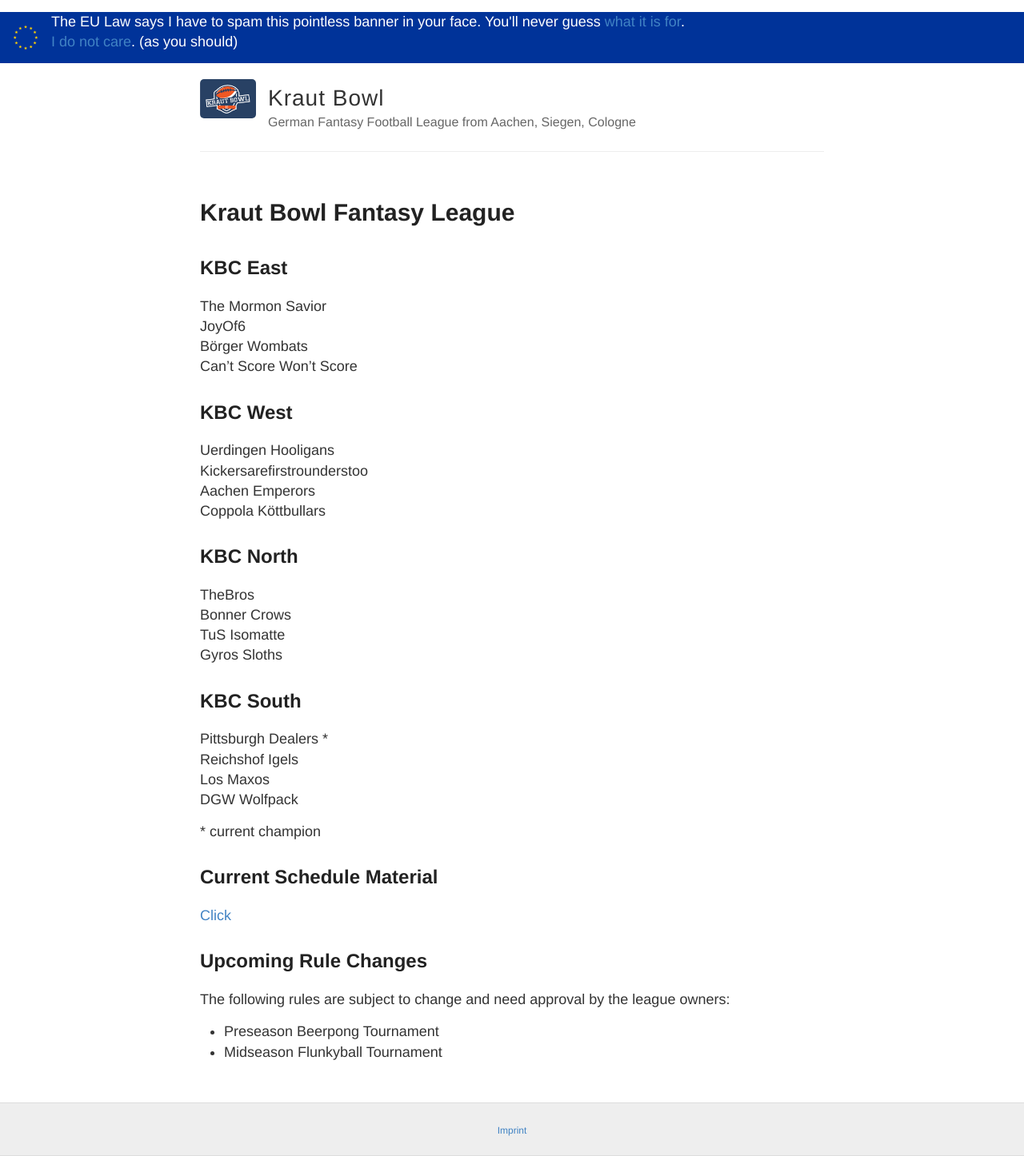
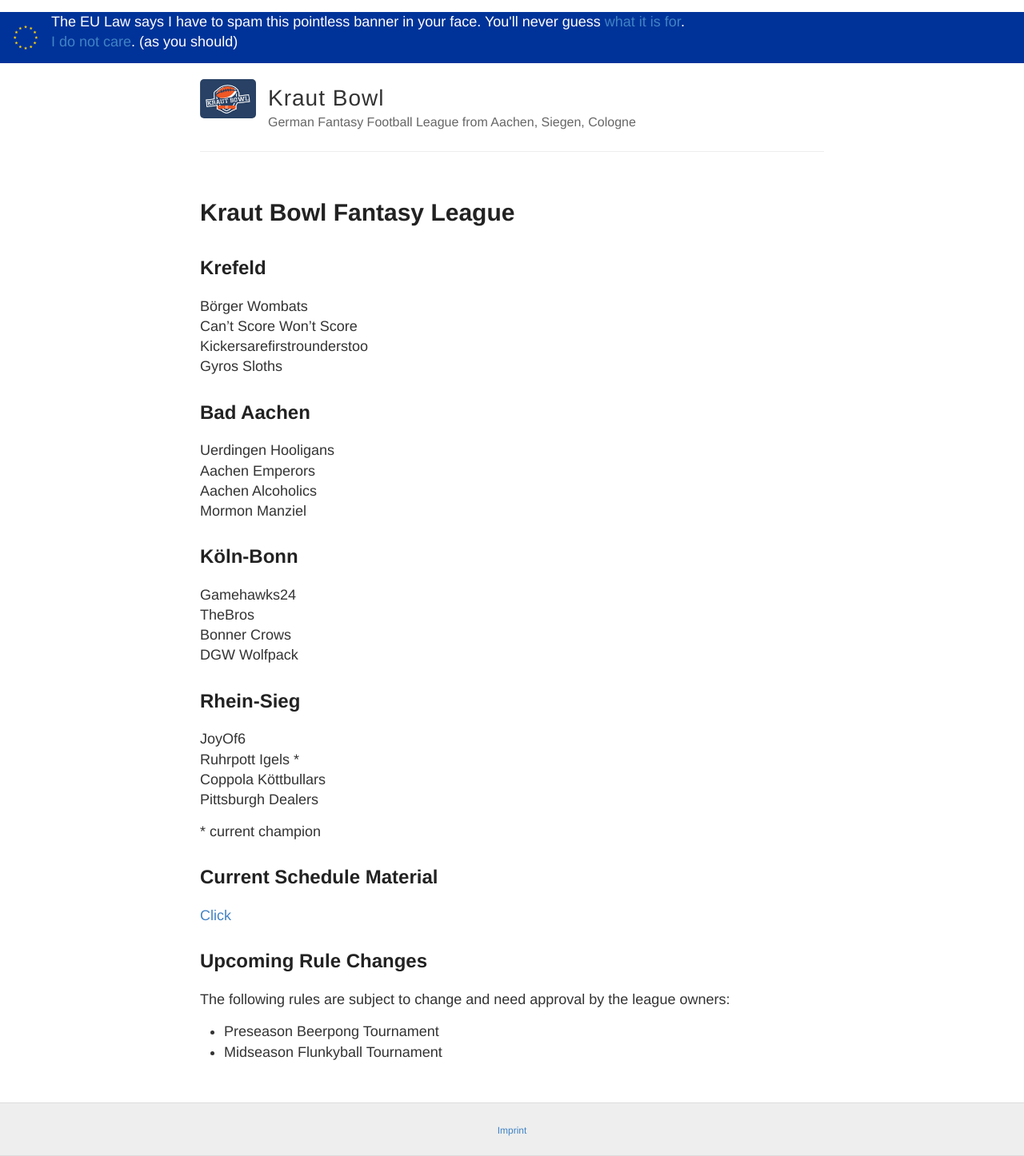
Before and after one commit to ttnick/ttnick.github.io, a Jekyll site: the page built from krautbowl.md, in a window 1280 px wide. Shown: the whole page at 80% size. Built offline with Jekyll 4.4.1, drawn with Linux system fonts in a browser that asks for light colours.

Commit message:
updated KrautBowl

```diff
--- a/krautbowl.md
+++ b/krautbowl.md
@@ -4,29 +4,29 @@ title: Kaut Bowl
 ---
 
 # Kraut Bowl Fantasy League
-## KBC East
-The Mormon Savior
-JoyOf6
+## Krefeld
 Börger Wombats
 Can't Score Won't Score
+Kickersarefirstrounderstoo
+Gyros Sloths
 
-## KBC West
+## Bad Aachen
 Uerdingen Hooligans
-Kickersarefirstrounderstoo
 Aachen Emperors
-Coppola Köttbullars
+Aachen Alcoholics
+Mormon Manziel
 
-## KBC North
+## Köln-Bonn
+Gamehawks24
 TheBros
 Bonner Crows
-TuS Isomatte
-Gyros Sloths
+DGW Wolfpack
 
-## KBC South
-Pittsburgh Dealers *
-Reichshof Igels
-Los Maxos
-DGW Wolfpack
+## Rhein-Sieg
+JoyOf6
+Ruhrpott Igels *
+Coppola Köttbullars
+Pittsburgh Dealers
 
 \* current champion
 
```
Also changed, not shown: 1 other file.
